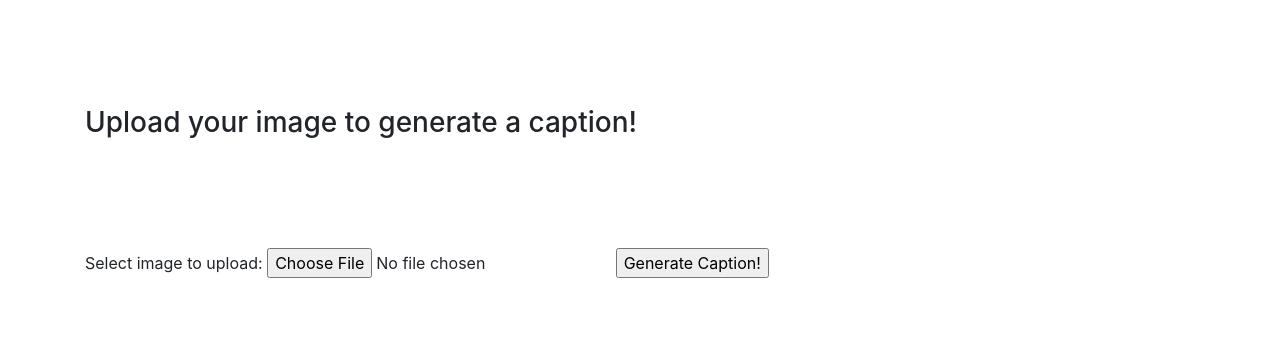
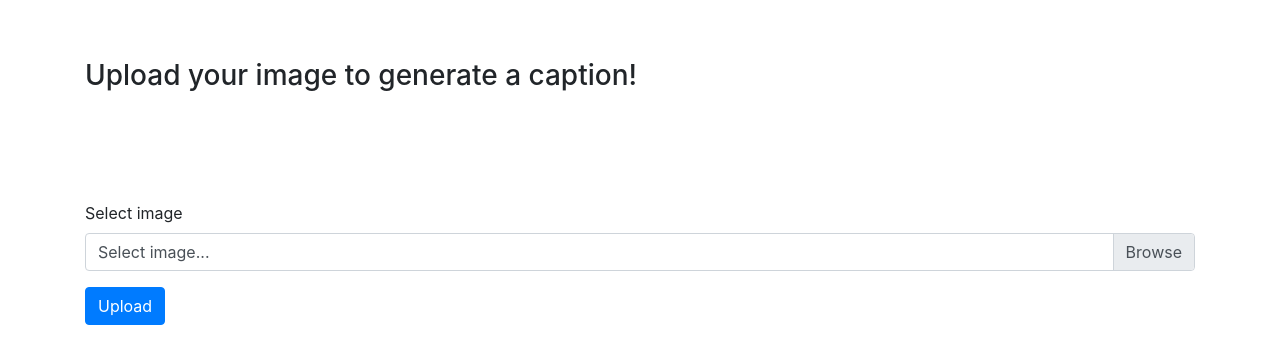
Before and after one commit to CalvinHu73/Image-Captioning-Summer-2020, a Flask app: page /upload in a window 1280 px wide. Shown: the part 56-420 px from the top of the page. Run offline with Flask 2, Linux system fonts and the light colour scheme; some libraries are stand-ins or nearby versions.

Commit message:
Add upload function and flashes

```diff
--- a/main.py
+++ b/main.py
@@ -1,14 +1,71 @@
-from flask import Flask, render_template
+import os
+import time
+import hashlib
+
+import urllib.request
+from flask import Flask, render_template, redirect, url_for, request, flash
+from werkzeug.utils import secure_filename
+
+basedir = os.path.abspath(os.path.dirname(__file__))
 
 app = Flask(__name__)
+app.config['UPLOADED_PHOTOS_DEST'] = os.path.join(basedir, 'static/uploads') # you'll need to create a folder named uploads
+app.config["ALLOWED_IMAGE_EXTENSIONS"] = ["JPEG", "JPG", "PNG", "GIF"]
+app.secret_key = "test"
+def allowed_image(filename):
+
+    if not "." in filename:
+        return False
+
+    ext = filename.rsplit(".", 1)[1]
+
+    if ext.upper() in app.config["ALLOWED_IMAGE_EXTENSIONS"]:
+        return True
+    else:
+        return False
 
 @app.route("/")
 def home():
     return render_template("home.html")
 
-@app.route("/upload")
+@app.route("/upload", methods=["GET", "POST"])
 def upload():
+    if request.method == "POST":
+
+        if request.files:
+            if 'image' not in request.files:
+                flash('No image uploaded!')
+                return redirect(request.url)
+
+            image = request.files["image"]
+
+            if image.filename == "":
+                print("No filename")
+                flash('No image selected for uploading')
+                return redirect(request.url)
+
+            if allowed_image(image.filename):
+                filename = secure_filename(image.filename)
+
+                image.save(os.path.join(app.config["UPLOADED_PHOTOS_DEST"], filename))
+                flash('Image successfully uploaded and displayed')
+                print("Image saved")
+                print(filename)
+                return render_template("upload.html", filename=filename)
+
+            else:
+                flash('Allowed image types are -> png, jpg, jpeg, gif')
+                print("That file extension is not allowed")
+                return redirect(request.url)
+
     return render_template("upload.html")
+
+@app.route('/display/<filename>')
+def display_image(filename):
+    print("Running display")
+	#print('display_image filename: ' + filename)
+    return redirect(url_for('static', filename='uploads/' + filename), code=301)
+
 
 if __name__ == "__main__":
   app.run(debug=True)
--- a/templates/upload.html
+++ b/templates/upload.html
@@ -1,16 +1,57 @@
 {% extends 'base.html' %}
 {% block content %}
+<meta charset="utf-8">
+<meta name="viewport" content="width=device-width, initial-scale=1">
+<link rel="stylesheet" href="https://maxcdn.bootstrapcdn.com/bootstrap/4.5.2/css/bootstrap.min.css">
+<script src="https://ajax.googleapis.com/ajax/libs/jquery/3.5.1/jquery.min.js"></script>
+<script src="https://cdnjs.cloudflare.com/ajax/libs/popper.js/1.16.0/umd/popper.min.js"></script>
+<script src="https://maxcdn.bootstrapcdn.com/bootstrap/4.5.2/js/bootstrap.min.js"></script>
 <div class="container">
   <div class="row h-50 justify-content-center align-items-center">
     <div class="col">
       <h3>Upload your image to generate a caption!</h3>
       <div class="h-25"></div>
-      <form action="/upload" method="POST">
-        Select image to upload:
-        <input type="file" name="fileToUpload" id="fileToUpload">
-        <input type="submit" value="Generate Caption!" name="submit">
+      <form action="/upload" method="POST" enctype="multipart/form-data">
+
+        <div class="form-group">
+          <label>Select image</label>
+          <div class="custom-file">
+            <input type="file" class="custom-file-input" name="image" id="image">
+            <label class="custom-file-label" for="image">Select image...</label>
+          </div>
+        </div>
+
+        <button type="submit" class="btn btn-primary">Upload</button>
       </form>
+      <p>
+        {% with messages = get_flashed_messages() %}
+          {% if messages %}
+          <ul class=flashes>
+          {% for message in messages %}
+            <li>{{ message }}</li>
+          {% endfor %}
+          </ul>
+          {% endif %}
+        {% endwith %}
+      </p>
+
+      {% if filename %}
+	<div>
+		<img src="{{ url_for('display_image', filename=filename) }}">
+	</div>
+      {% endif %}
+
+
     </div>
   </div>
 </div>
+
+
+<script>
+  // Add the following code if you want the name of the file appear on select
+  $(".custom-file-input").on("change", function() {
+    var fileName = $(this).val().split("\\").pop();
+    $(this).siblings(".custom-file-label").addClass("selected").html(fileName);
+  });
+</script>
 {% endblock %}
```
Also changed, not shown: 1 other file.
